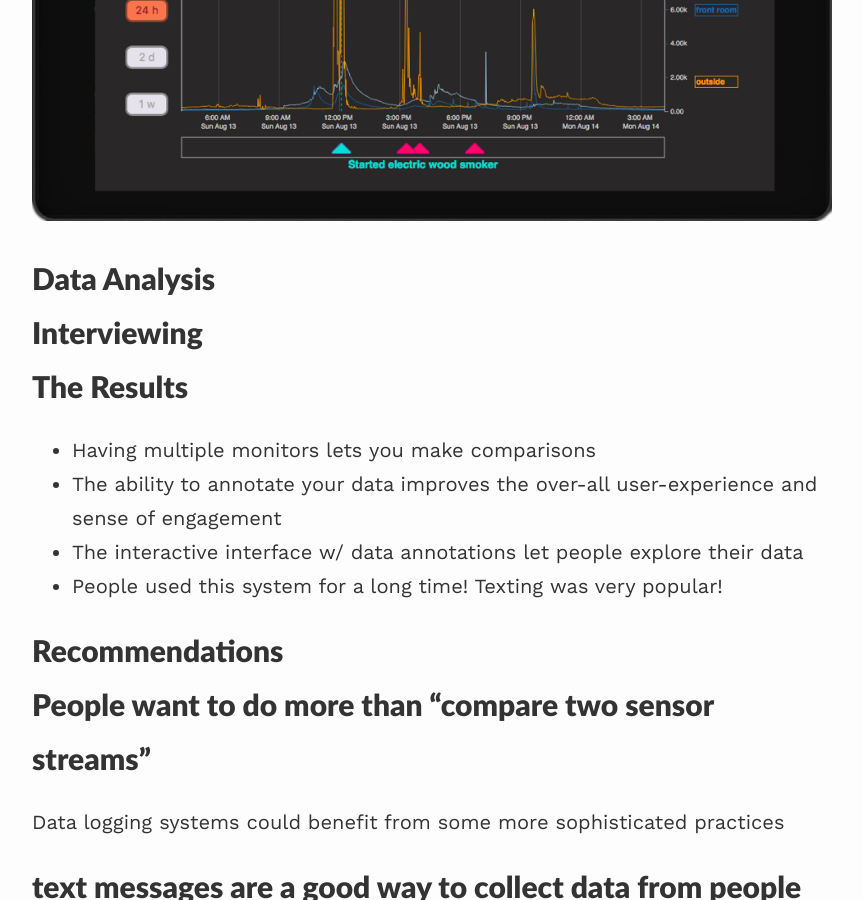
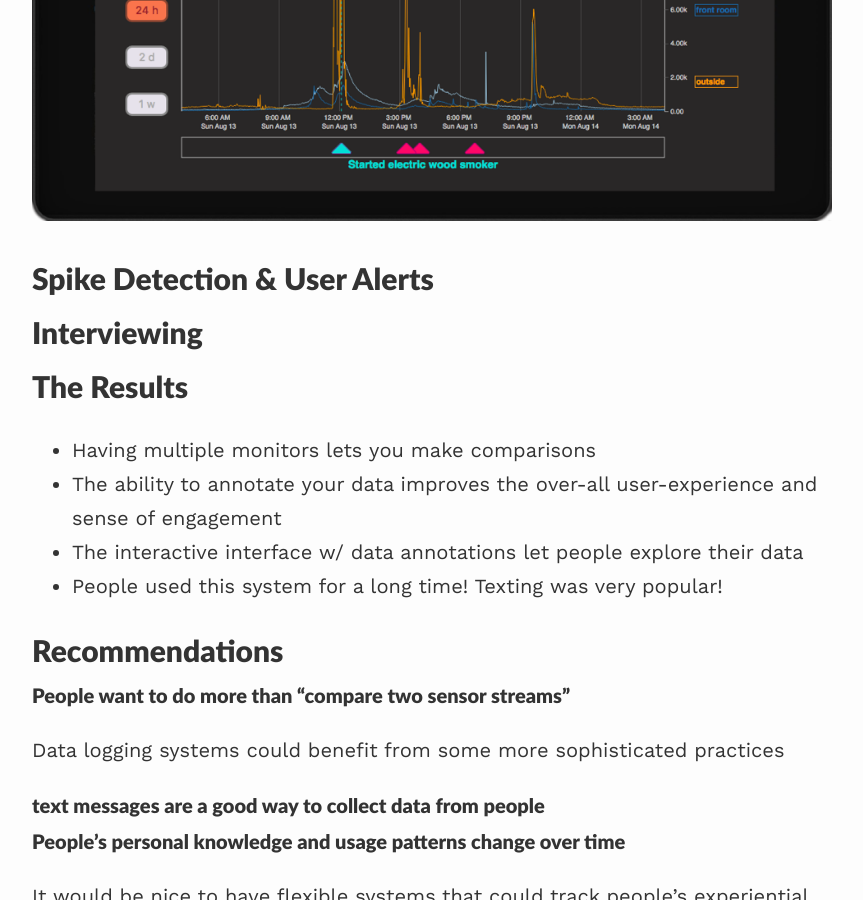
Before and after one commit to UtahJimmy/utahjimmy.github.io, a Jekyll site: the page built from _projects/1_project.md, in a window 1280 px wide and 900 px high, scrolled down 2667 px. Shown: the whole window, without its empty margins (208-1071 px from the left). Built offline with Jekyll 4.4.1, drawn with Linux system fonts in a browser that asks for light colours; nearby versions of some CDN libraries.

Commit message:
Update 1_project.md

```diff
--- a/_projects/1_project.md
+++ b/_projects/1_project.md
@@ -41,7 +41,7 @@ The Interface
 {: refdef}
 
 
-Data Analysis
+Spike Detection & User Alerts
 ========
 
 
@@ -60,15 +60,15 @@ The Results
 Recommendations
 ========
 
-## People want to do more than "compare two sensor streams"
+#### People want to do more than "compare two sensor streams"
 
 Data logging systems could benefit from some more sophisticated practices
 
 
-## text messages are a good way to collect data from people
+#### text messages are a good way to collect data from people
 
 
-## People's personal knowledge and usage patterns change over time
+#### People's personal knowledge and usage patterns change over time
 
 It would be nice to have flexible systems that could track people's experiential growth and offer new or different functionalities depending one people's skills, goals, knowledge, etc.
 
```
